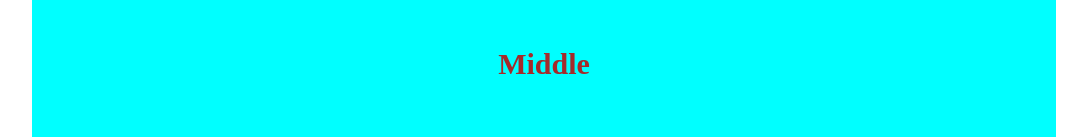
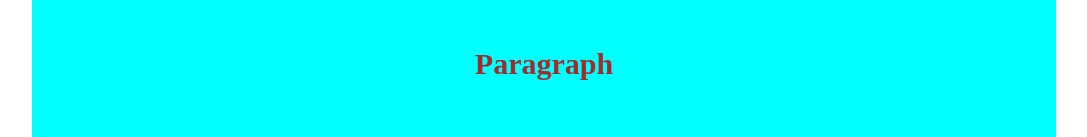
Before and after one commit to SlesarenkoSerghei/ThirdRepository, a plain HTML site: page index.html in a window 1280 px wide. Shown: the part 355-492 px from the top of the page, without its empty margins (96-1183 px from the left). Drawn offline with Linux system fonts and the light colour scheme.

Commit message:
Revert "middle"
This reverts commit e24e024372ffd9f852651b698d9e6e14eb7adf16.

```diff
--- a/index.html
+++ b/index.html
@@ -14,7 +14,7 @@
 
         <h1>Hello!!!</h1>
 
-        <p>Middle</p>
+        <p>Paragraph</p>
 
     </div>
 </body>
```
